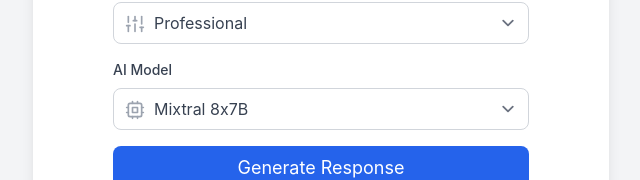
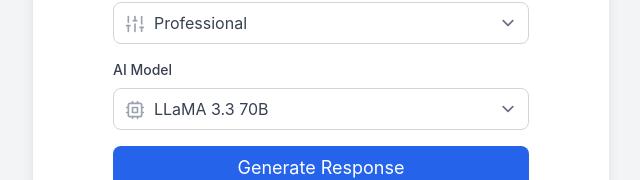
Before and after one commit to eaksquad/llamamail, a React (Vite) app: page / in a window 1280 px wide. Shown: the part 718-898 px from the top of the page, without its empty margins (319-959 px from the left). Built offline with nearby package versions, Linux system fonts and the light colour scheme; no server answers.

Commit message:
Fix for broken app
After pushing the div fix it broke all over again.

```diff
--- a/src/App.tsx
+++ b/src/App.tsx
@@ -169,6 +169,8 @@
                 <ResponseOptions
                   tone={tone}
                   setTone={setTone}
+                  model={model}
+                  setModel={setModel}
                 />
 
                 <button
--- a/src/components/APIKeyInput.tsx
+++ b/src/components/APIKeyInput.tsx
@@ -1,7 +1,12 @@
 import { useState, useEffect } from 'react'
 import { Key, Save } from 'lucide-react'
 
-export function APIKeyInput() {
+interface APIKeyInputProps {
+  hasApiKey: boolean;
+  setHasApiKey: (value: boolean) => void;
+}
+
+export function APIKeyInput({ hasApiKey, setHasApiKey }: APIKeyInputProps) {
   const [apiKey, setApiKey] = useState('')
   const [isSaved, setIsSaved] = useState(false)
   const [isEnvKey, setIsEnvKey] = useState(false)
@@ -13,20 +18,23 @@
     if (savedKey) {
       setApiKey(savedKey)
       setIsSaved(true)
+      setHasApiKey(true)
     } else if (envKey) {
       setApiKey(envKey)
       setIsSaved(true)
       setIsEnvKey(true)
+      setHasApiKey(true)
       // Store env key in localStorage for consistency
       localStorage.setItem('grog_api_key', envKey)
     }
-  }, [])
+  }, [setHasApiKey])
 
   const handleSaveKey = () => {
     if (apiKey.trim()) {
       localStorage.setItem('grog_api_key', apiKey.trim())
       setIsSaved(true)
       setIsEnvKey(false)
+      setHasApiKey(true)
     }
   }
 
```
